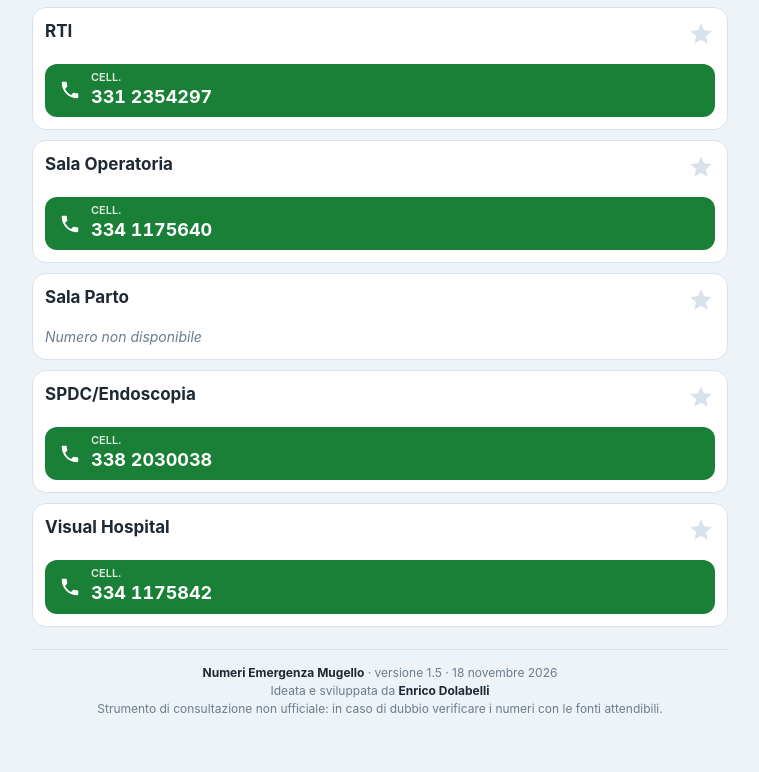
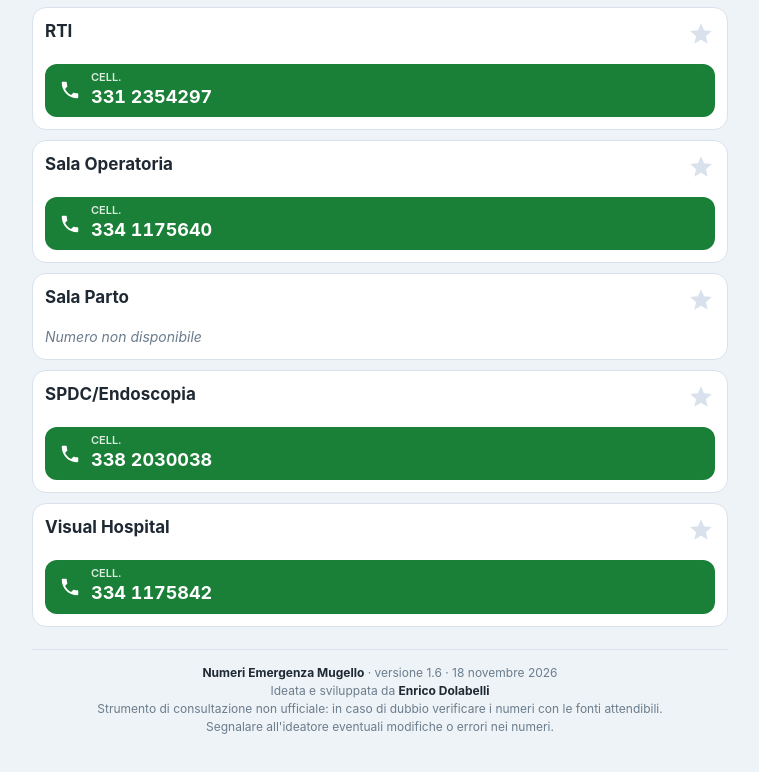
Before and after one commit to dolander/rubrica_emergenza, a plain HTML site: page index.html in a window 1280 px wide. Shown: the part 1759-2531 px from the top of the page, without its empty margins (260-1019 px from the left). Drawn offline with Linux system fonts and the light colour scheme.

Commit message:
Add files via upload

```diff
--- a/index.html
+++ b/index.html
@@ -441,12 +441,13 @@ document.getElementById("clear").addEventListener("click", () => { qEl.value = "
 })();
 
 /* ---------- versione e credits ---------- */
-const APP_VERSION = "1.5";
+const APP_VERSION = "1.6";
 const APP_DATE = "18 novembre 2026";
 document.getElementById("credits").innerHTML =
   `<div><strong>Numeri Emergenza Mugello</strong> · versione ${esc(APP_VERSION)} · ${esc(APP_DATE)}</div>` +
   `<div>Ideata e sviluppata da <strong>Enrico Dolabelli</strong></div>` +
-  `<div>Strumento di consultazione non ufficiale: in caso di dubbio verificare i numeri con le fonti attendibili.</div>`;
+  `<div>Strumento di consultazione non ufficiale: in caso di dubbio verificare i numeri con le fonti attendibili.</div>` +
+  `<div>Segnalare all'ideatore eventuali modifiche o errori nei numeri.</div>`;
 
 if ("serviceWorker" in navigator) {
   window.addEventListener("load", () => navigator.serviceWorker.register("sw.js").catch(() => {}));
--- a/sw.js
+++ b/sw.js
@@ -1,7 +1,7 @@
 // Service worker: rete prima (così i dati aggiornati arrivano subito),
 // cache come riserva quando la rete manca o è troppo lenta.
 // Per forzare l'aggiornamento di tutti i telefoni, cambia il numero di versione.
-const CACHE = 'rubrica-mugello-v8';
+const CACHE = 'rubrica-mugello-v9';
 const FILES = [
   './',
   './index.html',
```
